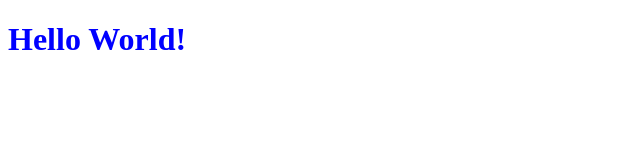
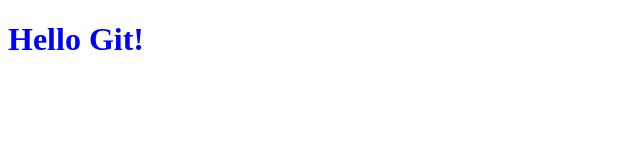
Before and after one commit to Flibbon/help-josie, a plain HTML site: page index.html in a window 1280 px wide. Shown: the whole page, without its empty margins (0-640 px from the left). Drawn offline with Linux system fonts and the light colour scheme.

Commit message:
Changed header

```diff
--- a/index.html
+++ b/index.html
@@ -6,6 +6,6 @@
 	<link href="style.css" rel="stylesheet"/>
 </head>
 <body>
-    <h1>Hello World!</h1>
+    <h1>Hello Git!</h1>
 </body>
 </html>
```
